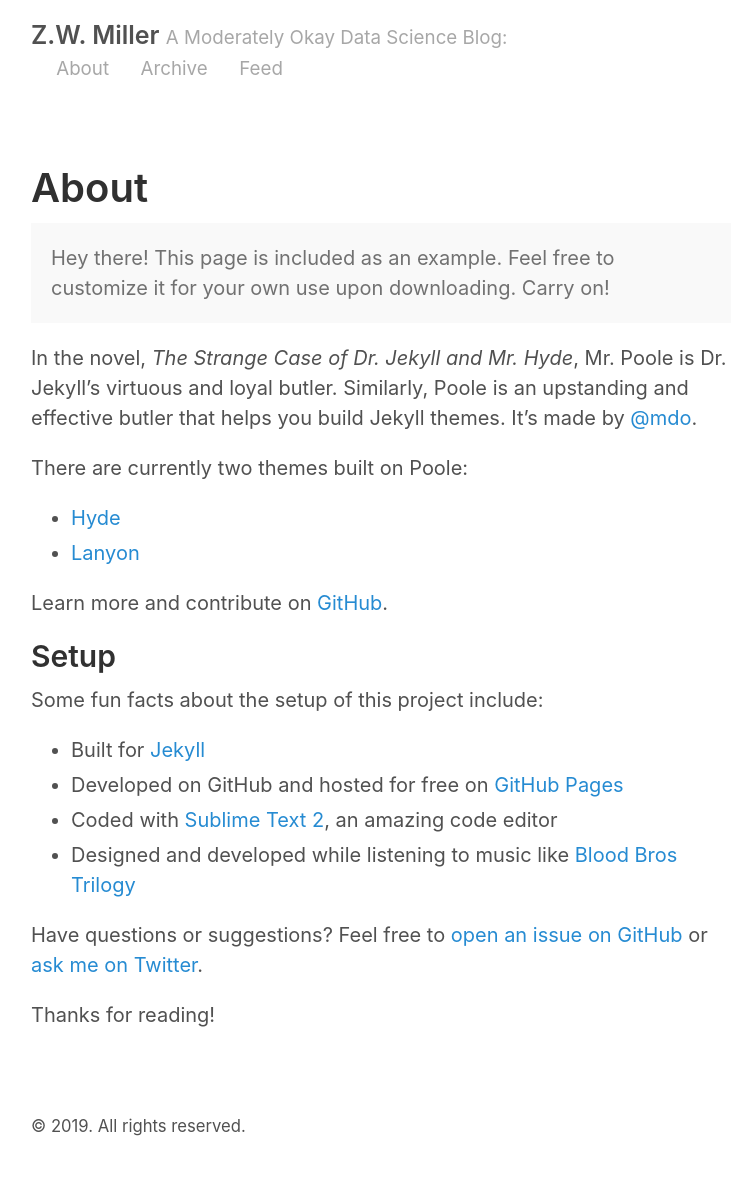
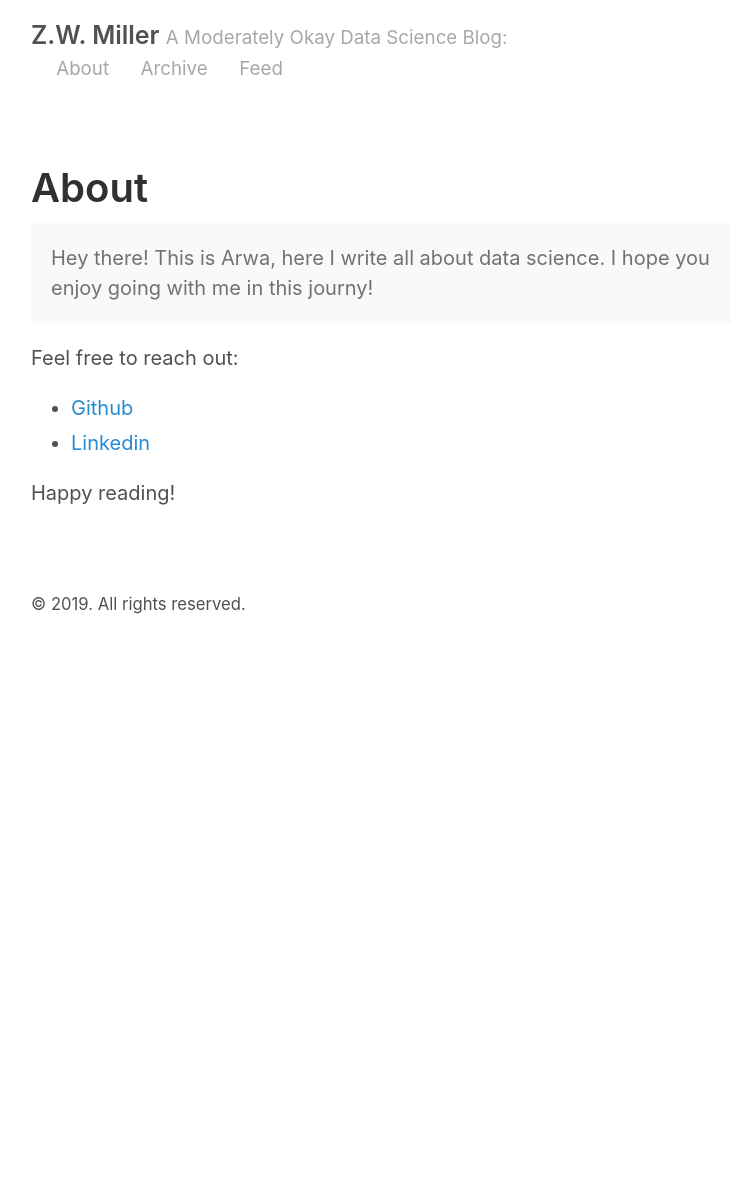
Before and after one commit to arwa1551/arwa1551.github.io, a Jekyll site: the page built from about.md, in a window 1280 px wide. Shown: the whole page, without its empty margins (259-1015 px from the left). Built offline with Jekyll 4.4.1, drawn with Linux system fonts in a browser that asks for light colours; after the commit the page ends 900 px from its top, so only the background shows below that.

Commit message:
Update about.md

```diff
--- a/about.md
+++ b/about.md
@@ -4,27 +4,13 @@ title: About
 ---
 
 <p class="message">
-  Hey there! This page is included as an example. Feel free to customize it for your own use upon downloading. Carry on!
+  Hey there! This is Arwa, here I write all about data science. I hope you enjoy going with me in this journy!
 </p>
 
-In the novel, *The Strange Case of Dr. Jekyll and Mr. Hyde*, Mr. Poole is Dr. Jekyll's virtuous and loyal butler. Similarly, Poole is an upstanding and effective butler that helps you build Jekyll themes. It's made by [@mdo](https://twitter.com/mdo).
+Feel free to reach out:
 
-There are currently two themes built on Poole:
+* [Github](https://github.com/arwa1551)
+* [Linkedin](https://www.linkedin.com/in/arwaalabbad/)
 
-* [Hyde](http://hyde.getpoole.com)
-* [Lanyon](http://lanyon.getpoole.com)
 
-Learn more and contribute on [GitHub](https://github.com/poole).
-
-## Setup
-
-Some fun facts about the setup of this project include:
-
-* Built for [Jekyll](http://jekyllrb.com)
-* Developed on GitHub and hosted for free on [GitHub Pages](https://pages.github.com)
-* Coded with [Sublime Text 2](http://sublimetext.com), an amazing code editor
-* Designed and developed while listening to music like [Blood Bros Trilogy](https://soundcloud.com/maddecent/sets/blood-bros-series)
-
-Have questions or suggestions? Feel free to [open an issue on GitHub](https://github.com/poole/poole/issues/new) or [ask me on Twitter](https://twitter.com/mdo).
-
-Thanks for reading!
+Happy reading!
```
